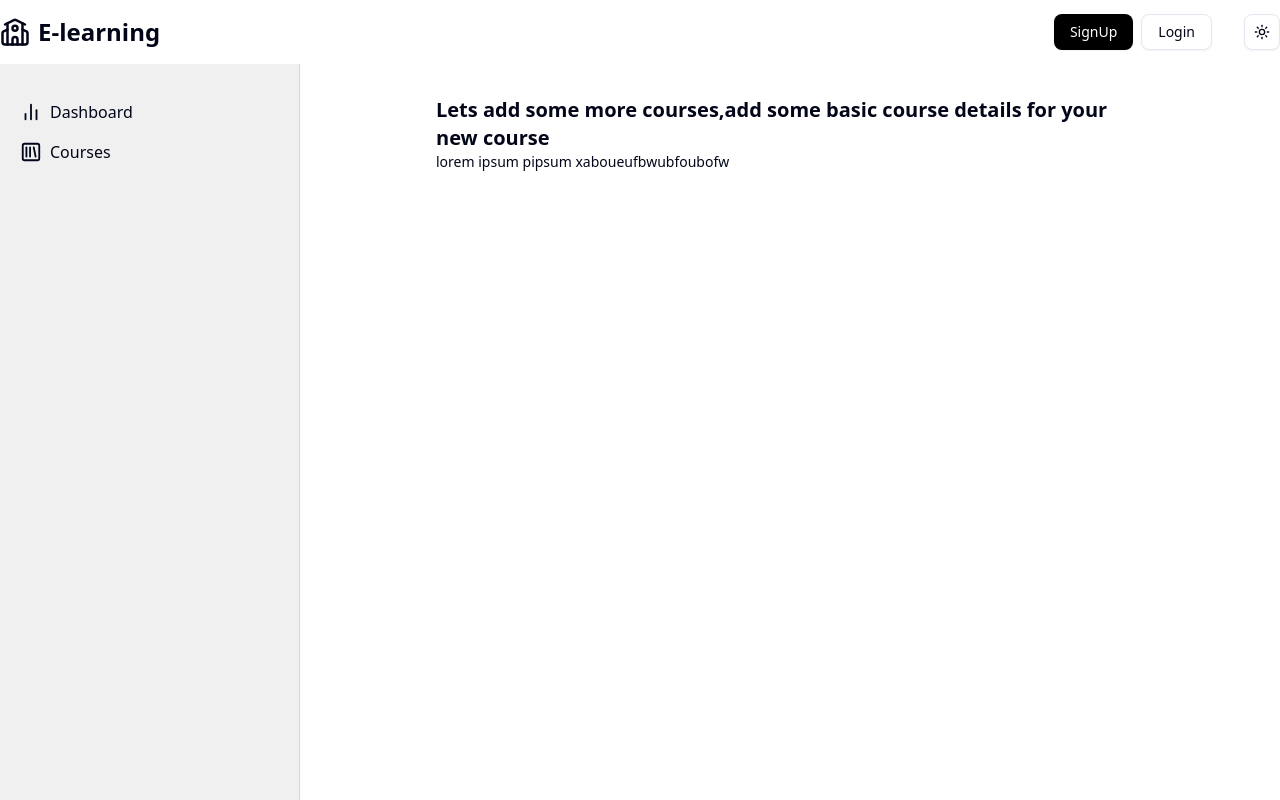
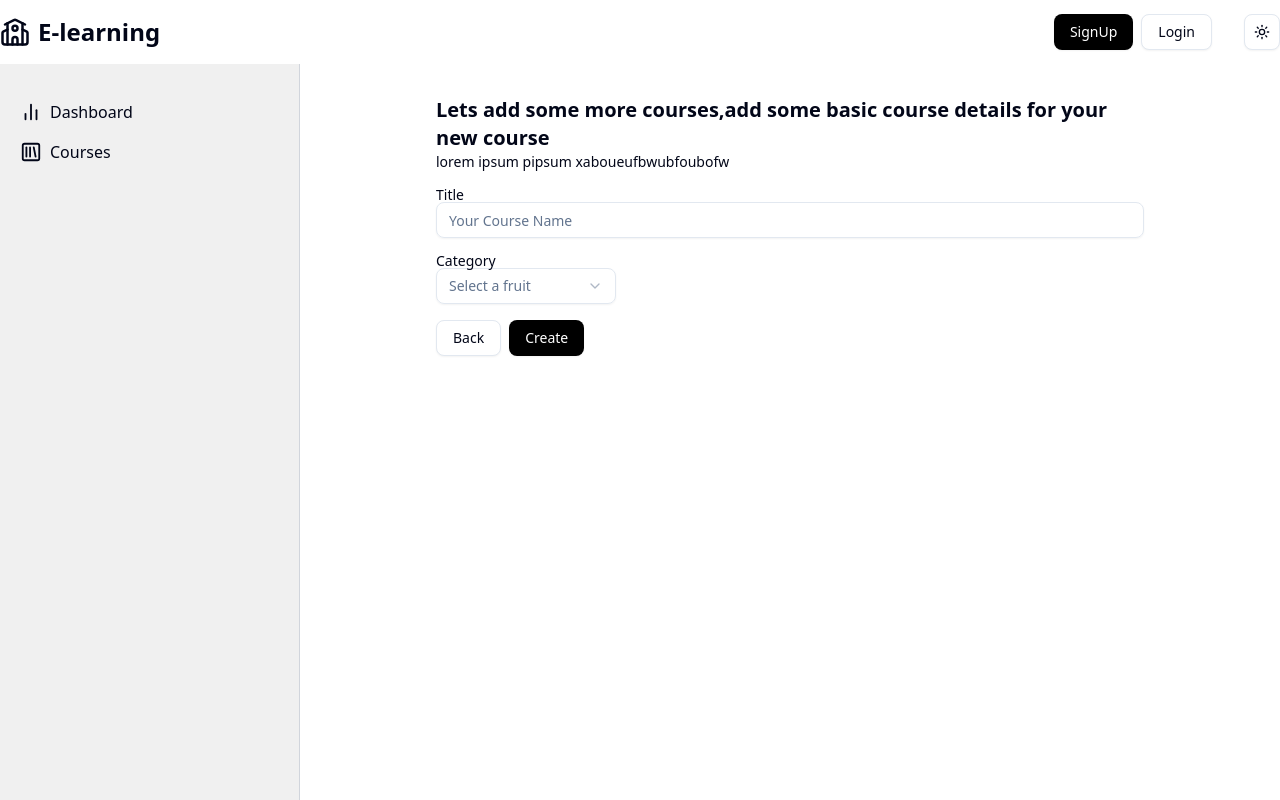
Before and after one commit to 12AnshulAgarwal/LMS-Project, a React (Vite) app in the folder client/: page /admin/course/create in a window 1280 px wide. Built offline with nearby package versions, Linux system fonts and the light colour scheme; no server answers.

Commit message:
Add course page implemented

```diff
--- a/client/package.json
+++ b/client/package.json
@@ -14,6 +14,7 @@
     "@radix-ui/react-dialog": "^1.1.6",
     "@radix-ui/react-dropdown-menu": "^2.1.6",
     "@radix-ui/react-label": "^2.1.2",
+    "@radix-ui/react-select": "^2.1.7",
     "@radix-ui/react-slot": "^1.1.2",
     "@radix-ui/react-tabs": "^1.1.3",
     "@reduxjs/toolkit": "^2.6.1",
--- /dev/null
+++ b/client/src/components/ui/select.jsx
@@ -0,0 +1,164 @@
+import * as React from "react"
+import * as SelectPrimitive from "@radix-ui/react-select"
+import { CheckIcon, ChevronDownIcon, ChevronUpIcon } from "lucide-react"
+
+import { cn } from "@/lib/utils"
+
+function Select({
+  ...props
+}) {
+  return <SelectPrimitive.Root data-slot="select" {...props} />;
+}
+
+function SelectGroup({
+  ...props
+}) {
+  return <SelectPrimitive.Group data-slot="select-group" {...props} />;
+}
+
+function SelectValue({
+  ...props
+}) {
+  return <SelectPrimitive.Value data-slot="select-value" {...props} />;
+}
+
+function SelectTrigger({
+  className,
+  size = "default",
+  children,
+  ...props
+}) {
+  return (
+    (<SelectPrimitive.Trigger
+      data-slot="select-trigger"
+      data-size={size}
+      className={cn(
+        "border-input data-[placeholder]:text-muted-foreground [&_svg:not([class*='text-'])]:text-muted-foreground focus-visible:border-ring focus-visible:ring-ring/50 aria-invalid:ring-destructive/20 dark:aria-invalid:ring-destructive/40 aria-invalid:border-destructive dark:bg-input/30 dark:hover:bg-input/50 flex w-fit items-center justify-between gap-2 rounded-md border bg-transparent px-3 py-2 text-sm whitespace-nowrap shadow-xs transition-[color,box-shadow] outline-none focus-visible:ring-[3px] disabled:cursor-not-allowed disabled:opacity-50 data-[size=default]:h-9 data-[size=sm]:h-8 *:data-[slot=select-value]:line-clamp-1 *:data-[slot=select-value]:flex *:data-[slot=select-value]:items-center *:data-[slot=select-value]:gap-2 [&_svg]:pointer-events-none [&_svg]:shrink-0 [&_svg:not([class*='size-'])]:size-4",
+        className
+      )}
+      {...props}>
+      {children}
+      <SelectPrimitive.Icon asChild>
+        <ChevronDownIcon className="size-4 opacity-50" />
+      </SelectPrimitive.Icon>
+    </SelectPrimitive.Trigger>)
+  );
+}
+
+function SelectContent({
+  className,
+  children,
+  position = "popper",
+  ...props
+}) {
+  return (
+    (<SelectPrimitive.Portal>
+      <SelectPrimitive.Content
+        data-slot="select-content"
+        className={cn(
+          "bg-popover text-popover-foreground data-[state=open]:animate-in data-[state=closed]:animate-out data-[state=closed]:fade-out-0 data-[state=open]:fade-in-0 data-[state=closed]:zoom-out-95 data-[state=open]:zoom-in-95 data-[side=bottom]:slide-in-from-top-2 data-[side=left]:slide-in-from-right-2 data-[side=right]:slide-in-from-left-2 data-[side=top]:slide-in-from-bottom-2 relative z-50 max-h-(--radix-select-content-available-height) min-w-[8rem] origin-(--radix-select-content-transform-origin) overflow-x-hidden overflow-y-auto rounded-md border shadow-md",
+          position === "popper" &&
+            "data-[side=bottom]:translate-y-1 data-[side=left]:-translate-x-1 data-[side=right]:translate-x-1 data-[side=top]:-translate-y-1",
+          className
+        )}
+        position={position}
+        {...props}>
+        <SelectScrollUpButton />
+        <SelectPrimitive.Viewport
+          className={cn("p-1", position === "popper" &&
+            "h-[var(--radix-select-trigger-height)] w-full min-w-[var(--radix-select-trigger-width)] scroll-my-1")}>
+          {children}
+        </SelectPrimitive.Viewport>
+        <SelectScrollDownButton />
+      </SelectPrimitive.Content>
+    </SelectPrimitive.Portal>)
+  );
+}
+
+function SelectLabel({
+  className,
+  ...props
+}) {
+  return (
+    (<SelectPrimitive.Label
+      data-slot="select-label"
+      className={cn("text-muted-foreground px-2 py-1.5 text-xs", className)}
+      {...props} />)
+  );
+}
+
+function SelectItem({
+  className,
+  children,
+  ...props
+}) {
+  return (
+    (<SelectPrimitive.Item
+      data-slot="select-item"
+      className={cn(
+        "focus:bg-accent focus:text-accent-foreground [&_svg:not([class*='text-'])]:text-muted-foreground relative flex w-full cursor-default items-center gap-2 rounded-sm py-1.5 pr-8 pl-2 text-sm outline-hidden select-none data-[disabled]:pointer-events-none data-[disabled]:opacity-50 [&_svg]:pointer-events-none [&_svg]:shrink-0 [&_svg:not([class*='size-'])]:size-4 *:[span]:last:flex *:[span]:last:items-center *:[span]:last:gap-2",
+        className
+      )}
+      {...props}>
+      <span className="absolute right-2 flex size-3.5 items-center justify-center">
+        <SelectPrimitive.ItemIndicator>
+          <CheckIcon className="size-4" />
+        </SelectPrimitive.ItemIndicator>
+      </span>
+      <SelectPrimitive.ItemText>{children}</SelectPrimitive.ItemText>
+    </SelectPrimitive.Item>)
+  );
+}
+
+function SelectSeparator({
+  className,
+  ...props
+}) {
+  return (
+    (<SelectPrimitive.Separator
+      data-slot="select-separator"
+      className={cn("bg-border pointer-events-none -mx-1 my-1 h-px", className)}
+      {...props} />)
+  );
+}
+
+function SelectScrollUpButton({
+  className,
+  ...props
+}) {
+  return (
+    (<SelectPrimitive.ScrollUpButton
+      data-slot="select-scroll-up-button"
+      className={cn("flex cursor-default items-center justify-center py-1", className)}
+      {...props}>
+      <ChevronUpIcon className="size-4" />
+    </SelectPrimitive.ScrollUpButton>)
+  );
+}
+
+function SelectScrollDownButton({
+  className,
+  ...props
+}) {
+  return (
+    (<SelectPrimitive.ScrollDownButton
+      data-slot="select-scroll-down-button"
+      className={cn("flex cursor-default items-center justify-center py-1", className)}
+      {...props}>
+      <ChevronDownIcon className="size-4" />
+    </SelectPrimitive.ScrollDownButton>)
+  );
+}
+
+export {
+  Select,
+  SelectContent,
+  SelectGroup,
+  SelectItem,
+  SelectLabel,
+  SelectScrollDownButton,
+  SelectScrollUpButton,
+  SelectSeparator,
+  SelectTrigger,
+  SelectValue,
+}
--- a/client/src/pages/admin/course/AddCourse.jsx
+++ b/client/src/pages/admin/course/AddCourse.jsx
@@ -1,14 +1,93 @@
-import React  from "react";
-const AddCourse=()=>{
-    return(
-        <div className="flex-1 mx-10">
-            <div className="mb-4">
-                <h1 className="font-bold text-xl">Lets add some more courses,add some basic course details for your new course</h1>
-                <p className="text-sm">
-                    lorem ipsum pipsum xaboueufbwubfoubofw
-                </p>
-            </div>
+import { Button } from "@/components/ui/button";
+import { Input } from "@/components/ui/input";
+import { Label } from "@/components/ui/label";
+import {
+    Select,
+    SelectContent,
+    SelectGroup,
+    SelectItem,
+    SelectLabel,
+    SelectTrigger,
+    SelectValue,
+  } from "@/components/ui/select"
+import { Loader2 } from "lucide-react";
+import React, { useState } from "react";
+import { useNavigate } from "react-router";
+const AddCourse = () => {
+    const [courseTitle,setCourseTitle]=useState("");
+    const [Category,setCategory]=useState("");
+    const navigate=useNavigate();
+    const isLoading=false;
+
+    const getSelectedCategory=(value)=>{
+        setCategory(value);
+    }
+    const createCourseHandler=async()=>{
+        console.log(courseTitle,Category)
+    }
+  return (
+    <div className="flex-1 mx-10">
+      <div className="mb-4">
+        <h1 className="font-bold text-xl">
+          Lets add some more courses,add some basic course details for your new
+          course
+        </h1>
+        <p className="text-sm">lorem ipsum pipsum xaboueufbwubfoubofw</p>
+      </div>
+      <div className="space-y-4">
+        <div>
+          <Label>Title</Label>
+          <Input
+            type="text"
+            value={courseTitle}
+            onChange={(e)=>setCourseTitle(e.target.value)}
+            placeholder="Your Course Name"
+          />
         </div>
-    )
-}
-export default AddCourse
+        <div>
+          <Label>Category</Label>
+          <Select onValueChange={getSelectedCategory}>
+            <SelectTrigger className="w-[180px]">
+              <SelectValue placeholder="Select a fruit" />
+            </SelectTrigger>
+            <SelectContent>
+              <SelectGroup>
+                <SelectLabel>Category</SelectLabel>
+                <SelectItem value="Next JS">Next JS</SelectItem>
+                <SelectItem value="Data Science">Data Science</SelectItem>
+                <SelectItem value="Frontend Development">
+                  Frontend Development
+                </SelectItem>
+                <SelectItem value="Fullstack Development">
+                  Fullstack Development
+                </SelectItem>
+                <SelectItem value="MERN Stack Development">
+                  MERN Stack Development
+                </SelectItem>
+                <SelectItem value="Javascript">Javascript</SelectItem>
+                <SelectItem value="Python">Python</SelectItem>
+                <SelectItem value="Docker">Docker</SelectItem>
+                <SelectItem value="MongoDB">MongoDB</SelectItem>
+                <SelectItem value="HTML">HTML</SelectItem>
+              </SelectGroup>
+            </SelectContent>
+          </Select>
+        </div>
+        <div className="flex items-center gap-2">
+            <Button variant="outline" onClick={()=>navigate("/admin/course")}>Back</Button>
+            <Button disabled={isLoading} onClick={createCourseHandler}>
+                {
+                    isLoading?(
+                        <>
+                        <Loader2 className="mr-2 h-4 w-4 animate-spin"/>
+                        Please Wait
+                        </>
+                    ):"Create"
+                }
+            </Button>
+        </div>
+      </div>
+    </div>
+  );
+};
+export default AddCourse;
```
Also changed, not shown: 1 other file (tests, documents, lock files or other folders).
